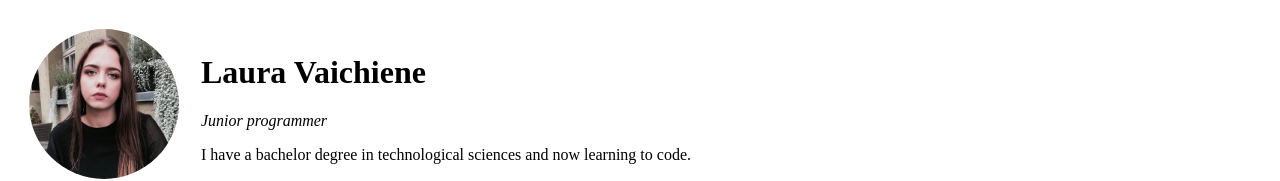
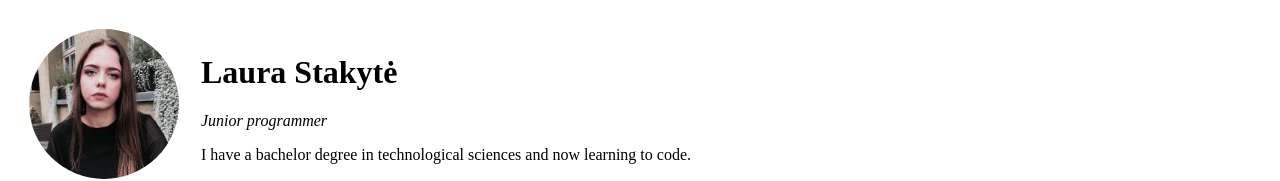
Before and after one commit to LauraStak/CV, a plain HTML site: page index.html in a window 1280 px wide. Shown: the top 181 px of the page. Drawn offline with Linux system fonts and the light colour scheme.

Commit message:
Changed SurnameII

```diff
--- a/index.html
+++ b/index.html
@@ -10,7 +10,7 @@
   <table cellspacing="20">
     <tr>
       <td><img src="LauraProfilis.jpg" alt="Picture of Laura" style="border-radius: 50%; max-width: 150px;"></td>
-    <td><h1>Laura Vaichiene</h1>
+    <td><h1>Laura Stakytė</h1>
       <p><em>Junior programmer</em></p>
       <p>I have a bachelor degree in technological sciences and now learning to code.</p>
     </tr>
```
